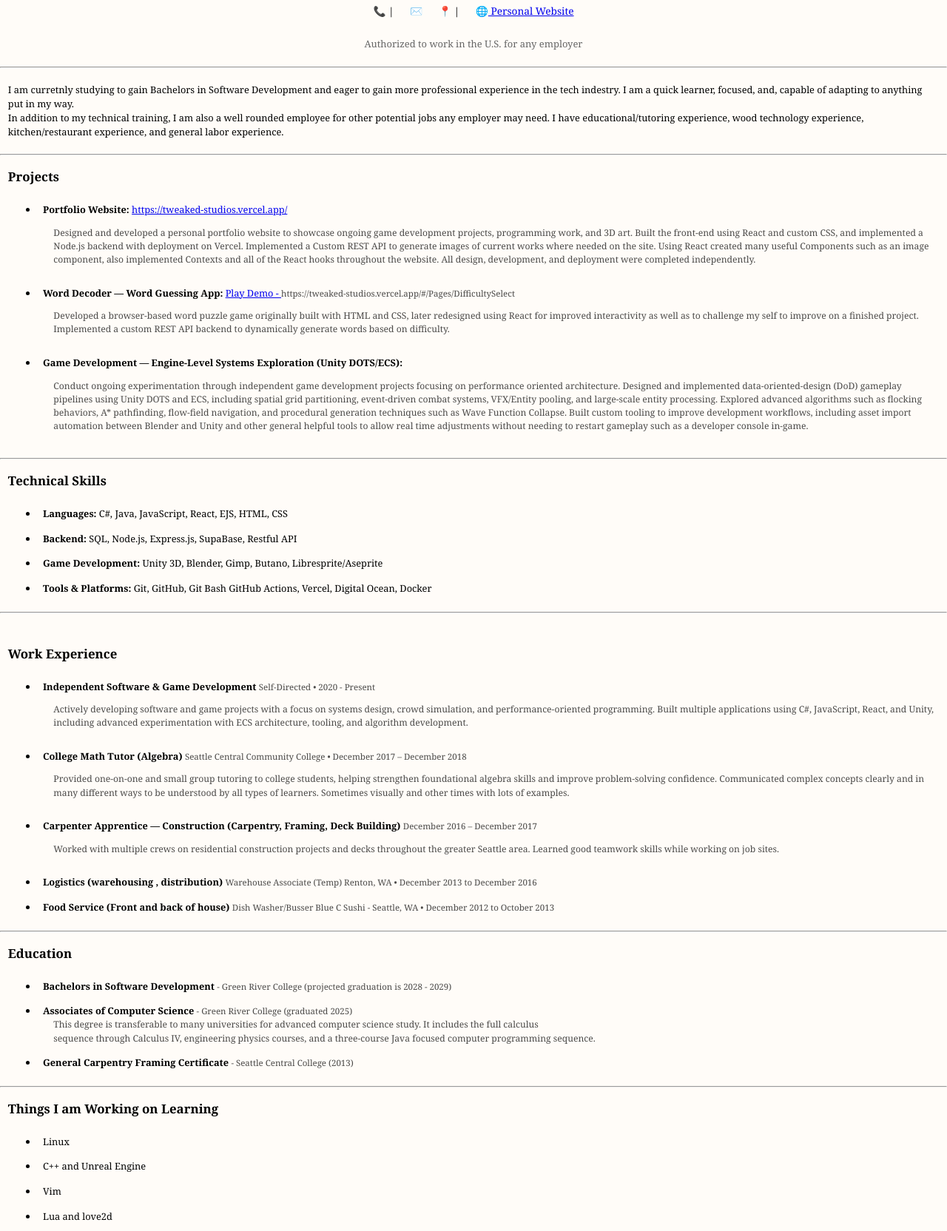
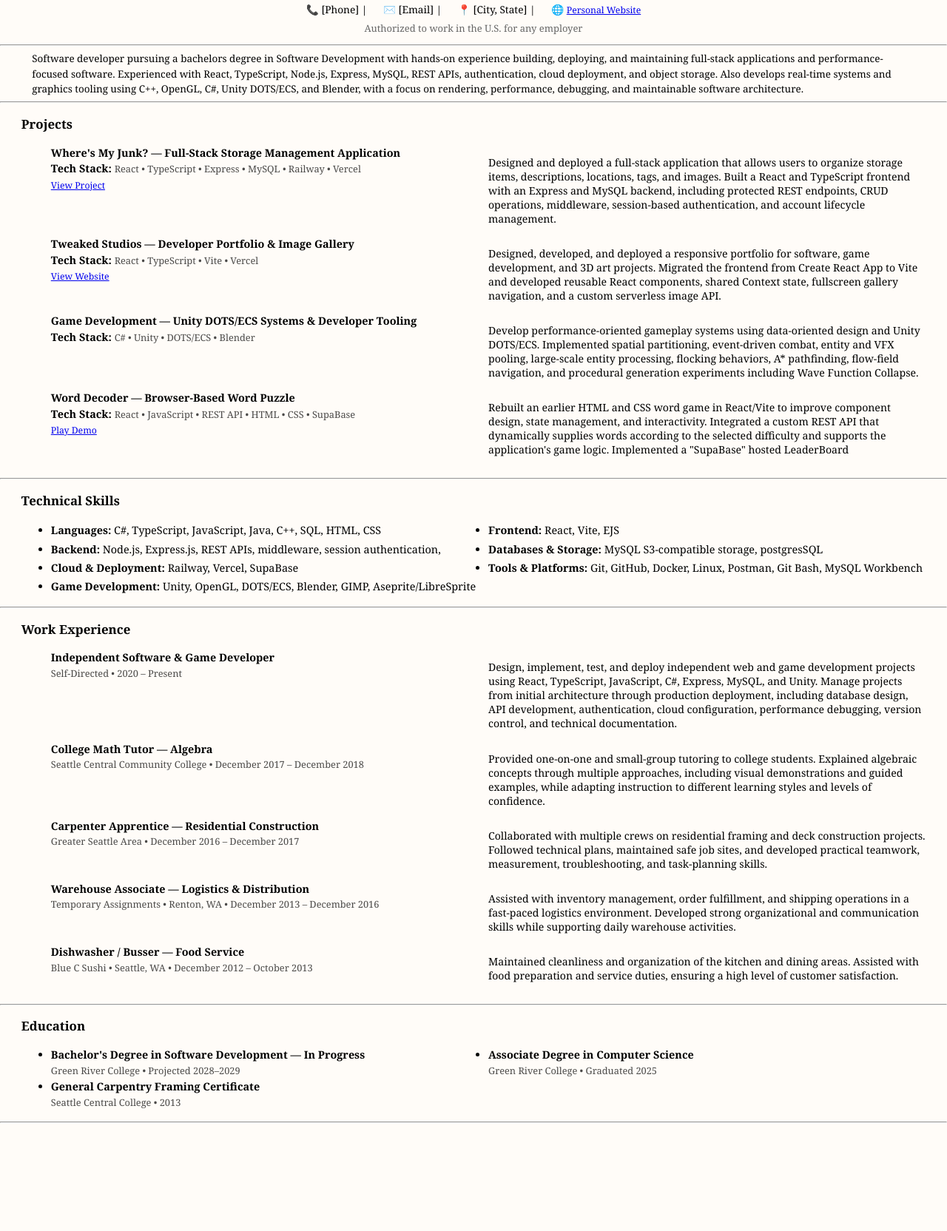
Before and after one commit to KJeansGR/SDEV-305-Portfolio-Resume-Assignment, a plain HTML site: page index.html in a window 1280 px wide. Shown: the part 85-1749 px from the top of the page at 74% size. After the commit the page ends 1610 px from the top, so only its background shows below. Drawn offline with Linux system fonts and the light colour scheme.

Commit message:
added updates for assignment

```diff
--- a/index.html
+++ b/index.html
@@ -5,22 +5,26 @@
     <meta name="viewport" content="width=device-width, initial-scale=1.0">
     <link rel="StyleSheet" href="styles.css">
     <link rel="icon" href="images/note.png">
-    <title>SDEV 305 Resume Assignment</title>
+    <title>Kalif Jeans | Software Developer Resume</title>
 </head>
 <body>
     <main>
         <header id="resume-header">
             <section>
-                <h2>Kalif Jeans</h1>
-                <h4>Student • Indie Game Developer • Programmer</h2>
+                <h2>Kalif Jeans</h2>
+                <h4>Full-Stack Software Developer • Indie Game Developer</h4>
 
                 <div class="contact-info">
-                    <span>📞 |</span>
-                    <span>✉️ </span>
-                    <span>📍  |</span>
-                    <span>🌐<a id="summary-link" href="https://tweaked-studios.vercel.app/" target="_blank"> Personal Website </a></span>
+                    <span>📞 [Phone] |</span>
+                    <span>✉️ [Email] |</span>
+                    <span>📍 [City, State] |</span>
+                    <span>
+                        🌐
+                        <a id="summary-link" href="https://tweaked-studios.vercel.app/" target="_blank" rel="noopener noreferrer">
+                            Personal Website
+                        </a>
+                    </span>
                 </div>
-                <br>
                 <p class="work-auth">
                     Authorized to work in the U.S. for any employer
                 </p>
@@ -29,19 +33,8 @@
         <hr>
 
         <section id="summary-section">
-            <!-- <h2 id="summary-h1">Kalif Jeans</h2>
-            <h3 id="summary-h2">Employment Resume</h3>   -->
-            <!-- <figure id="summary-pic">
-                <img src="images/PersonalImage.png" width="120" height="160" alt="personal image">
-                <figcaption>This is an image of me</figcaption>
-            </figure> -->
-
             <p id="summary-p">
-            I am curretnly studying to gain Bachelors in Software Development and eager to gain more professional experience in the tech indestry.
-            I am a quick learner, focused, and, capable of adapting to anything put in my way.<br>
-            In addition to my technical training, I am also a well rounded employee for other potential jobs any employer may need.
-            I have educational/tutoring experience, wood technology experience,
-            kitchen/restaurant experience, and general labor experience.
+Software developer pursuing a bachelors degree in Software Development with hands-on experience building, deploying, and maintaining full-stack applications and performance-focused software. Experienced with React, TypeScript, Node.js, Express, MySQL, REST APIs, authentication, cloud deployment, and object storage. Also develops real-time systems and graphics tooling using C++, OpenGL, C#, Unity DOTS/ECS, and Blender, with a focus on rendering, performance, debugging, and maintainable software architecture.
             </p>
         </section>
         <hr>
@@ -49,131 +42,193 @@
         <section id="Projects-section">
             <h3>Projects</h3>
             <ul>
+                <li class="li-grid">
+                    <div class="projects-header">
+                        <strong class="li-strong">Where's My Junk? — Full-Stack Storage Management Application</strong>
 
-                <li>
-                    <strong class="li-strong">Portfolio Website:</strong>
-                    <a id="summary-link" href="https://tweaked-studios.vercel.app/" target="_blank">
-                        https://tweaked-studios.vercel.app/
+                        <div>
+                        <strong class="li-strong">Tech Stack: </strong>
+                        <span class="small-span">React • TypeScript • Express • MySQL • Railway • Vercel</span>
+                        </div>
+                        <a id="summary-link" href="https://wheres-my-junk.vercel.app/" target="_blank" rel="noopener noreferrer">
+                            View Project
                         </a>
+                    </div>
+
+
                     <p class="li-span">
-                        Designed and developed a personal portfolio website to showcase ongoing game development projects,
-                        programming work, and 3D art. Built the front-end using React and custom CSS, and implemented
-                        a Node.js backend with deployment on Vercel. Implemented a Custom REST API to generate images of current works
-                        where needed on the site. Using React created many useful Components such as an image component, also implemented Contexts
-                        and all of the React hooks throughout the website. All design, development, and deployment were completed independently.
+                        Designed and deployed a full-stack application that allows users to organize storage items,
+                        descriptions, locations, tags, and images. Built a React and TypeScript frontend with an
+                        Express and MySQL backend, including protected REST endpoints, CRUD operations, middleware,
+                        session-based authentication, and account lifecycle management.
                     </p>
                 </li>
 
-                <li>
-                    <strong class="li-strong">Word Decoder — Word Guessing App:</strong>
-                    <a id="summary-link" href="https://tweaked-studios.vercel.app/#/Pages/DifficultySelect" target="_blank">Play Demo - </a>
-                    <span class="small-span">https://tweaked-studios.vercel.app/#/Pages/DifficultySelect</span>
+                <li class="li-grid">
+                    <div class="projects-header">
+                        <strong class="li-strong">Tweaked Studios — Developer Portfolio & Image Gallery</strong>
+                        <div>
+                            <strong class="li-strong">Tech Stack: </strong>
+                            <span class="small-span">React • TypeScript • Vite • Vercel</span>
+                        </div>
+                        <a id="summary-link" href="https://tweaked-studios.vercel.app/" target="_blank" rel="noopener noreferrer">
+                            View Website
+                        </a>
+                    </div>
                     <p class="li-span">
-                        Developed a browser-based word puzzle game originally built with HTML and CSS, later redesigned
-                        using React for improved interactivity as well as to challenge my self to improve on a finished project.
-                        Implemented a custom REST API backend to dynamically generate words based on difficulty.
+                        Designed, developed, and deployed a responsive portfolio for software, game development,
+                        and 3D art projects. Migrated the frontend from Create React App to Vite and developed reusable
+                        React components, shared Context state, fullscreen gallery navigation, and a custom serverless
+                        image API.
                     </p>
                 </li>
 
-                <li>
-                    <strong class="li-strong">Game Development — Engine-Level Systems Exploration (Unity DOTS/ECS):</strong>
+                <li class="li-grid">
+                    <div class="projects-header">
+                        <strong class="li-strong">Game Development — Unity DOTS/ECS Systems & Developer Tooling</strong>
+                        <div>
+                            <strong class="li-strong">Tech Stack: </strong>
+                            <span class="small-span">C# • Unity • DOTS/ECS • Blender</span>
+
+                        </div>
+                    </div>
                     <p class="li-span">
-                        Conduct ongoing experimentation through independent game development projects
-                        focusing on performance oriented architecture. Designed and
-                        implemented data-oriented-design (DoD) gameplay pipelines using Unity DOTS and ECS, including spatial grid
-                        partitioning, event-driven combat systems, VFX/Entity pooling, and large-scale entity processing.
+                        Develop performance-oriented gameplay systems using data-oriented design and Unity DOTS/ECS.
+                        Implemented spatial partitioning, event-driven combat, entity and VFX pooling, large-scale
+                        entity processing, flocking behaviors, A* pathfinding, flow-field navigation, and procedural
+                        generation experiments including Wave Function Collapse.
+                    </p>
+                </li>
 
-                        Explored advanced algorithms such as flocking behaviors, A* pathfinding, flow-field navigation,
-                        and procedural generation techniques such as Wave Function Collapse. Built custom tooling to improve development workflows,
-                        including asset import automation between Blender and Unity and other general helpful tools to allow real time adjustments without
-                        needing to restart gameplay such as a developer console in-game.
+                <li class="li-grid">
+                    <div class="projects-header">
+                        <strong class="li-strong">Word Decoder — Browser-Based Word Puzzle</strong>
+                        <div>
+                            <strong class="li-strong">Tech Stack: </strong>
+                            <span class="small-span">React • JavaScript • REST API • HTML • CSS • SupaBase</span>
+                        </div>
+                        <a id="summary-link" href="https://tweaked-studios.vercel.app/#/Pages/DifficultySelect" target="_blank" rel="noopener noreferrer">
+                            Play Demo
+                        </a>
+                    </div>
+                    <p class="li-span">
+                        Rebuilt an earlier HTML and CSS word game in React/Vite to improve component design, state
+                        management, and interactivity. Integrated a custom REST API that dynamically supplies words
+                        according to the selected difficulty and supports the application's game logic. Implemented a
+                        "SupaBase" hosted LeaderBoard
                     </p>
                 </li>
             </ul>
         </section>
         <hr>
 
-
         <section id="technical-skills-section">
             <h3>Technical Skills</h3>
-                <ul>
-                    <li><strong class="li-strong">Languages: </strong> C#, Java, JavaScript, React, EJS, HTML, CSS</li>
-                    <li><strong class="li-strong">Backend: </strong> SQL, Node.js, Express.js, SupaBase, Restful API</li>
-                    <li><strong class="li-strong">Game Development: </strong>Unity 3D, Blender, Gimp, Butano, Libresprite/Aseprite</li>
-                    <li><strong class="li-strong">Tools & Platforms: </strong>Git, GitHub, Git Bash GitHub Actions, Vercel, Digital Ocean, Docker</li>
+            <ul class="li-grid ul-tech-skills">
+                <li><strong class="li-strong">Languages: </strong>C#, TypeScript, JavaScript, Java, C++, SQL, HTML, CSS</li>
+                <li><strong class="li-strong">Frontend: </strong>React, Vite, EJS</li>
+                <li><strong class="li-strong">Backend: </strong>Node.js, Express.js, REST APIs, middleware, session authentication,</li>
+                <li><strong class="li-strong">Databases & Storage: </strong>MySQL S3-compatible storage, postgresSQL</li>
+                <li><strong class="li-strong">Cloud & Deployment: </strong>Railway, Vercel, SupaBase</li>
+                <li><strong class="li-strong">Tools & Platforms: </strong>Git, GitHub, Docker, Linux, Postman, Git Bash, MySQL Workbench</li>
+                <li><strong class="li-strong">Game Development: </strong>Unity, OpenGL, DOTS/ECS, Blender, GIMP, Aseprite/LibreSprite</li>
             </ul>
         </section>
         <hr>
 
-        <br>
         <section id="experience-section">
             <h3>Work Experience</h3>
             <ul>
-                    <li>
-                        <strong class="li-strong">Independent Software & Game Development</strong>
-                        <span class="small-span">Self-Directed • 2020 - Present</span>
+                <li class="li-grid">
+                    <div class="projects-header">
+                        <strong class="li-strong">Independent Software & Game Developer</strong>
+                        <span class="small-span">Self-Directed • 2020 – Present</span>
+                    </div>
                     <p class="li-span">
-                            Actively developing software and game projects with a focus on systems design,
-                            crowd simulation, and performance-oriented programming. Built multiple
-                            applications using C#, JavaScript, React, and Unity, including advanced
-                            experimentation with ECS architecture, tooling, and algorithm development.
+                        Design, implement, test, and deploy independent web and game development projects using
+                        React, TypeScript, JavaScript, C#, Express, MySQL, and Unity. Manage projects from initial
+                        architecture through production deployment, including database design, API development,
+                        authentication, cloud configuration, performance debugging, version control, and technical
+                        documentation.
                     </p>
                 </li>
-                    <li>
-                        <strong class="li-strong">College Math Tutor (Algebra)</strong>
+
+                <li class="li-grid">
+                    <div class="projects-header">
+                        <strong class="li-strong">College Math Tutor — Algebra</strong>
                         <span class="small-span">Seattle Central Community College • December 2017 – December 2018</span>
+                    </div>
                     <p class="li-span">
-                            Provided one-on-one and small group tutoring to college students, helping strengthen
-                            foundational algebra skills and improve problem-solving confidence. Communicated
-                            complex concepts clearly and in many different ways to be understood by all types of learners.
-                            Sometimes visually and other times with lots of examples.
-                    <li>
-                        <strong class="li-strong">Carpenter Apprentice — Construction (Carpentry, Framing, Deck Building)</strong>
-                        <span class="small-span">December 2016 – December 2017</span>
-                        <p class="li-span">
-                            Worked with multiple crews on residential construction projects and decks
-                            throughout the greater Seattle area. Learned good teamwork skills while working
-                            on job sites.
+                        Provided one-on-one and small-group tutoring to college students. Explained algebraic concepts
+                        through multiple approaches, including visual demonstrations and guided examples, while adapting
+                        instruction to different learning styles and levels of confidence.
                     </p>
                 </li>
-                    <li>
-                        <strong class="li-strong">Logistics (warehousing , distribution)</strong>
-                        <span class="small-span">Warehouse Associate (Temp) Renton, WA • December 2013 to December 2016</span>
+
+                <li class="li-grid">
+                    <div class="projects-header">
+                        <strong class="li-strong">Carpenter Apprentice — Residential Construction</strong>
+                        <span class="small-span">Greater Seattle Area • December 2016 – December 2017</span>
+                    </div>
+                    <p class="li-span">
+                        Collaborated with multiple crews on residential framing and deck construction projects.
+                        Followed technical plans, maintained safe job sites, and developed practical teamwork,
+                        measurement, troubleshooting, and task-planning skills.
+                    </p>
                 </li>
-                    <li>
-                         <strong class="li-strong">Food Service (Front and back of house)</strong>
-                        <span class="small-span">Dish Washer/Busser Blue C Sushi - Seattle, WA • December 2012 to October 2013</span>
+
+                <li class="li-grid">
+                    <div class="projects-header">
+                        <strong class="li-strong">Warehouse Associate — Logistics & Distribution</strong>
+                        <span class="small-span">Temporary Assignments • Renton, WA • December 2013 – December 2016</span>
+                    </div>
+                    <p class="li-span">
+                        Assisted with inventory management, order fulfillment, and shipping operations in a fast-paced
+                        logistics environment. Developed strong organizational and communication skills while supporting
+                        daily warehouse activities.
+                    </p>
+                </li>
+
+                <li class="li-grid">
+                    <div class="projects-header">
+                        <strong class="li-strong">Dishwasher / Busser — Food Service</strong>
+                        <span class="small-span">Blue C Sushi • Seattle, WA • December 2012 – October 2013</span>
+                    </div>
+                    <p class="li-span">
+                        Maintained cleanliness and organization of the kitchen and dining areas. Assisted with food preparation and service duties, ensuring a high level of customer satisfaction.
+                    </p>
+                </li>
             </ul>
         </section>
         <hr>
 
         <section id="Education-section">
             <h3>Education</h3>
-                <ul>
-                    <li>  <strong class="li-strong">Bachelors in Software Development </strong>
-                    <span class="small-span">- Green River College (projected graduation is 2028 - 2029)
-                    </span> </li>
-                    <li>  <strong class="li-strong">Associates of Computer Science</strong>
-                    <span class="small-span">- Green River College (graduated 2025)</span>
-                    <span class="li-span">
-                        This degree is transferable to many universities for advanced computer science study. It includes the full calculus <br>
-                        sequence through Calculus IV, engineering physics courses, and a three-course Java focused computer programming sequence.
-                    </span></li>
-                    <li> <strong class="li-strong">General Carpentry Framing Certificate</strong>
-                    <span class="small-span">- Seattle Central College (2013)
-                    </span></li>
+            <ul class="li-grid">
+                <li>
+                    <div class="projects-header">
+                        <strong class="li-strong">Bachelor's Degree in Software Development — In Progress</strong>
+                        <span class="small-span">Green River College • Projected 2028–2029</span>
+                    </div>
+                </li>
 
-                </ul>
-        </section>
-        <hr>
-
-        <section id="Education-section">
-            <h3>Things I am Working on Learning</h3>
-                <ul>
-                    <li>Linux</li>
-                    <li>C++ and Unreal Engine</li>
-                    <li>Vim</li>
-                    <li>Lua and love2d</li>
+                <li>
+                    <div class="projects-header">
+                        <strong class="li-strong">Associate Degree in Computer Science</strong>
+                        <span class="small-span">Green River College • Graduated 2025</span>
+                        <!-- <span class="li-span">
+                            Completed coursework in Java programming, data structures, engineering physics, and the
+                            calculus sequence through Calculus IV in preparation for advanced computer science and
+                            software development study.
+                        </span> -->
+                    </div>
+                </li>
+                <li>
+                    <div class="projects-header">
+                        <strong class="li-strong">General Carpentry Framing Certificate</strong>
+                        <span class="small-span">Seattle Central College • 2013</span>
+                    </div>
+                </li>
             </ul>
         </section>
         <hr>
--- a/styles.css
+++ b/styles.css
@@ -19,66 +19,70 @@ body *{
     border-radius: .5rem;
 }
 section{
-    margin: 0rem .25rem;
-    padding: 0rem .5rem;
+    margin: 0rem .5rem;
+    padding: 0rem 1.5rem;
 }
-#summary-section{
+
+#summary-p{
+    font-size: clamp(.875rem, 1.05vw, 1.25rem);
+    line-height: 1.5;
+    margin: .25rem 1rem;
+    /* grid-area: p; */
+}
+.ul-tech-skills{
+    line-height: 1.75;
+}
+.li-grid{
+    display: grid;
+    grid-template-columns: 1fr 1fr;
+}
+.li-span{
+    font-size: clamp(.75rem, 1.1vw, 1.25rem);
+    font-weight:lighter;
+}
+.small-span, .work-auth{
+    font-size: clamp(.75rem, 1vw, 1.25rem);
+    color: var(--font-col-light);
+}
+
+#resume-header {
+    text-align: center;
+}
+
+#resume-header h1 {
+    margin: 0;
+    font-size: 2rem;
+}
+
+#resume-header h2 {
+    margin: 0.125rem 0.75rem;
+    font-weight: normal;
+    color: #555;
+}
+
+.contact-info {
+    display: flex;
+    justify-content: center;
+    gap: 1.5rem;
+    flex-wrap: wrap;
+    font-size: 0.95rem;
+}
+
+.work-auth {
+    margin-top: 0.5rem;
+    font-size: 0.9rem;
+    color: #666;
+}
+
+a{
+    font-size: clamp(.5rem, 2vw, .85rem);
+}
+.projects-header{
+    line-height: 1.5rem;
     display: flex;
     flex-direction: column;
-    /* grid-template-columns: 1fr 1fr;
-    grid-template-areas:
-    "h1 pic"
-    "h2 pic"
-    "l  pic"
-    "p  p"; */
 }
-#summary-h1{
-    grid-area: h1;
-}
-#summary-h2{
-    grid-area: h2;
-}
-#summary-link{
 
-    grid-area: l;
-}
-#summary-link:hover{
-    text-decoration: underline;
-    opacity: 25%;
-}
-#summary-pic{
-    grid-area: pic;
-    background-color: var(--alt-background-col);
-    box-shadow: 0 .25rem .15rem black;
-}
-figcaption{
-    width: 80%;
-    justify-self: center;
-    text-align: center;
-    font-style: italic;
-    font-size: small;
-}
-#summary-p{
-    font-size: clamp(.75rem, 1vw, 1rem);
-    line-height: 1.5;
-    grid-area: p;
-}
-li{
-    font-size: clamp(.75rem, 1vw, 1rem);
-    line-height: 1.5;
-    padding: .5rem;
-}
-.li-span{
-    font-size: clamp(.75rem, .95vw, 1.25rem);
-    color: var(--font-col-light);
-    display: flex;
-    font-weight:lighter;
-    margin-left: 1rem;
-}
-.small-span, .work-auth{
-    font-size: clamp(.75rem, .9vw, 1rem);
-    color: var(--font-col-light);
-}
 /* portrait mobile*/
 @media (width <= 768px) {
     html {
@@ -103,32 +107,39 @@ li{
     }
 }
 
-#resume-header {
+/* #summary-section{
+    display: flex;
+    flex-direction: column;
+    grid-template-columns: 1fr 1fr;
+    grid-template-areas:
+    "h1 pic"
+    "h2 pic"
+    "l  pic"
+    "p  p";
+} */
+/* #summary-h1{
+    grid-area: h1;
+}
+#summary-h2{
+    grid-area: h2;
+}
+#summary-link{
+
+    grid-area: l;
+}
+#summary-link:hover{
+    text-decoration: underline;
+    opacity: 25%;
+}
+#summary-pic{
+    grid-area: pic;
+    background-color: var(--alt-background-col);
+    box-shadow: 0 .25rem .15rem black;
+} */
+/* figcaption{
+    width: 80%;
+    justify-self: center;
     text-align: center;
-    margin-bottom: 1.5rem;
-}
-
-#resume-header h1 {
-    margin: 0;
-    font-size: 2rem;
-}
-
-#resume-header h2 {
-    margin: 0.25rem 0 0.75rem;
-    font-weight: normal;
-    color: #555;
-}
-
-.contact-info {
-    display: flex;
-    justify-content: center;
-    gap: 1.5rem;
-    flex-wrap: wrap;
-    font-size: 0.95rem;
-}
-
-.work-auth {
-    margin-top: 0.5rem;
-    font-size: 0.9rem;
-    color: #666;
-}
+    font-style: italic;
+    font-size: small;
+} */
```
Also changed, not shown: package-lock.json (added). Lines whose indentation alone changed are shown as unchanged.
